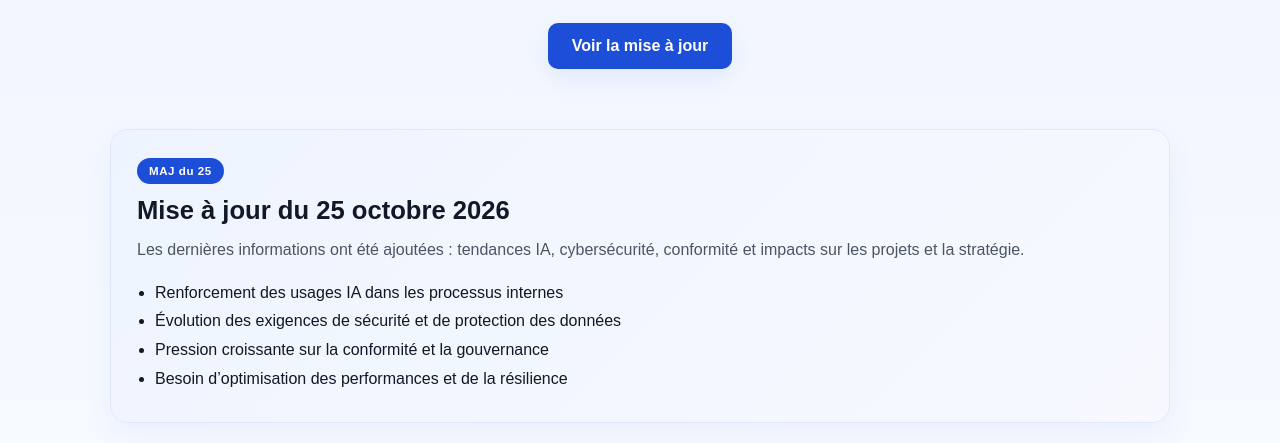
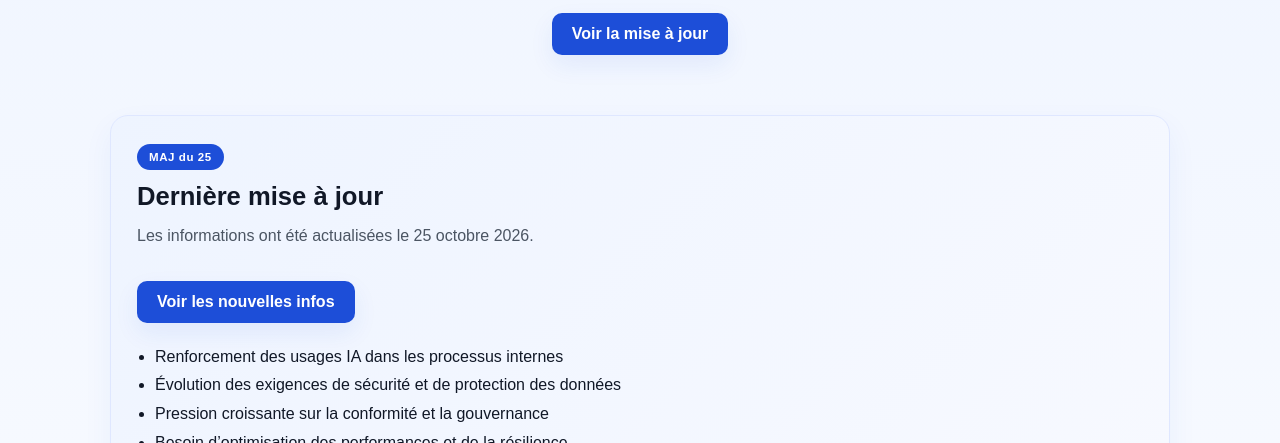
Before and after one commit to franceinfo771-prog/veille-bulletin-site, a plain HTML site: page index.html in a window 1280 px wide. Shown: the part 357-800 px from the top of the page. Drawn offline with Linux system fonts and the light colour scheme.

Commit message:
Finalize the update banner with a visible MAJ badge and dedicated button for current news.

```diff
--- a/index.html
+++ b/index.html
@@ -27,11 +27,12 @@
     <main>
       <section id="maj-25" class="update-banner" aria-label="Mise à jour du 25">
         <span class="tag">MAJ du 25</span>
-        <h2>Mise à jour du 25 octobre 2026</h2>
+        <h2>Dernière mise à jour</h2>
         <p>
-          Les dernières informations ont été ajoutées : tendances IA,
-          cybersécurité, conformité et impacts sur les projets et la stratégie.
+          Les informations ont été actualisées le 25 octobre 2026.
         </p>
+        <a href="#maj-25" class="update-button">Voir les nouvelles infos</a>
+
         <ul>
           <li>Renforcement des usages IA dans les processus internes</li>
           <li>Évolution des exigences de sécurité et de protection des données</li>
--- a/styles.css
+++ b/styles.css
@@ -44,7 +44,8 @@ body {
 }
 
 .nav-link,
-.cta-button {
+.cta-button,
+.update-button {
   display: inline-block;
   text-decoration: none;
   font-weight: 700;
@@ -84,16 +85,18 @@ h1 {
   line-height: 1.6;
 }
 
-.cta-button {
-  margin-top: 26px;
+.cta-button,
+.update-button {
+  margin-top: 16px;
   background: var(--primary);
   color: white;
-  padding: 14px 24px;
+  padding: 12px 20px;
   box-shadow: 0 10px 25px var(--shadow);
   transition: background 0.2s ease;
 }
 
-.cta-button:hover {
+.cta-button:hover,
+.update-button:hover {
   background: var(--primary-dark);
 }
 
@@ -136,7 +139,8 @@ main {
 }
 
 .update-banner ul {
-  margin: 0;
+  margin-top: 20px;
+  margin-bottom: 0;
   padding-left: 18px;
   color: var(--text);
   line-height: 1.8;
```
